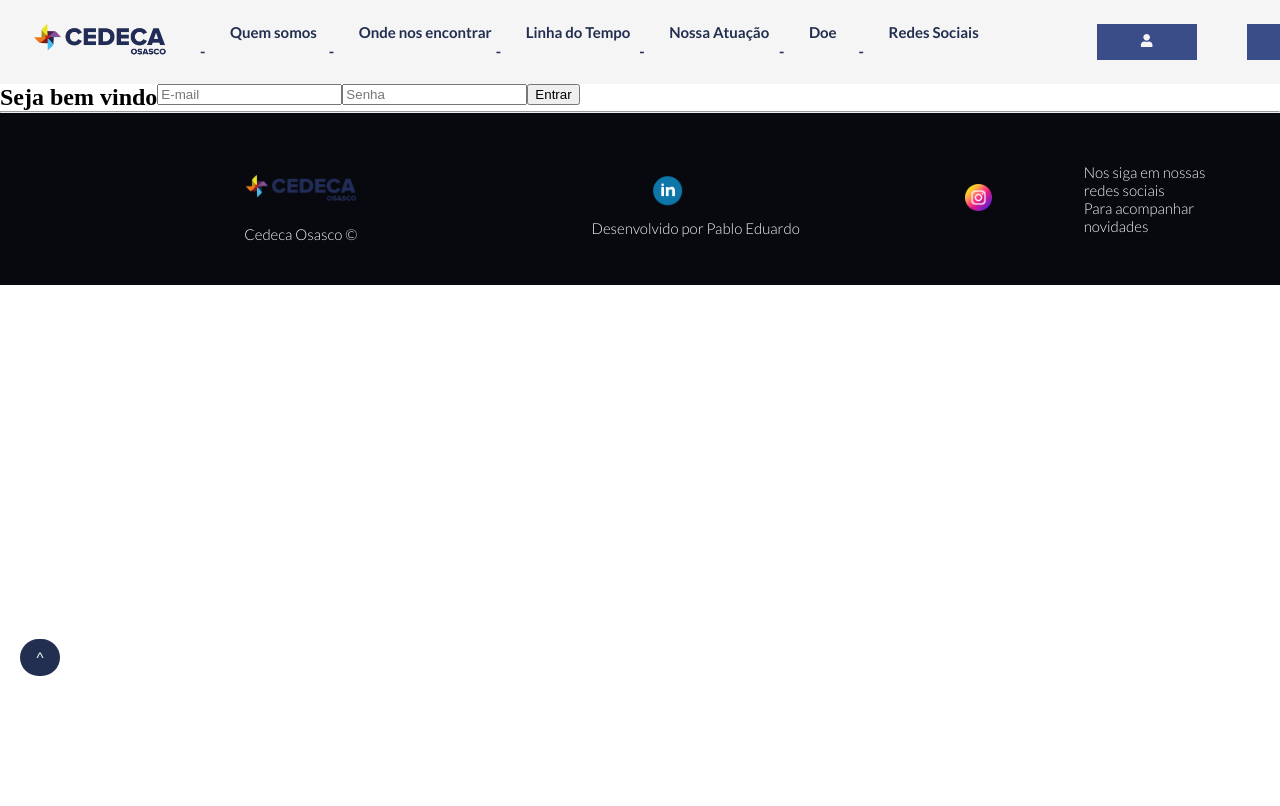
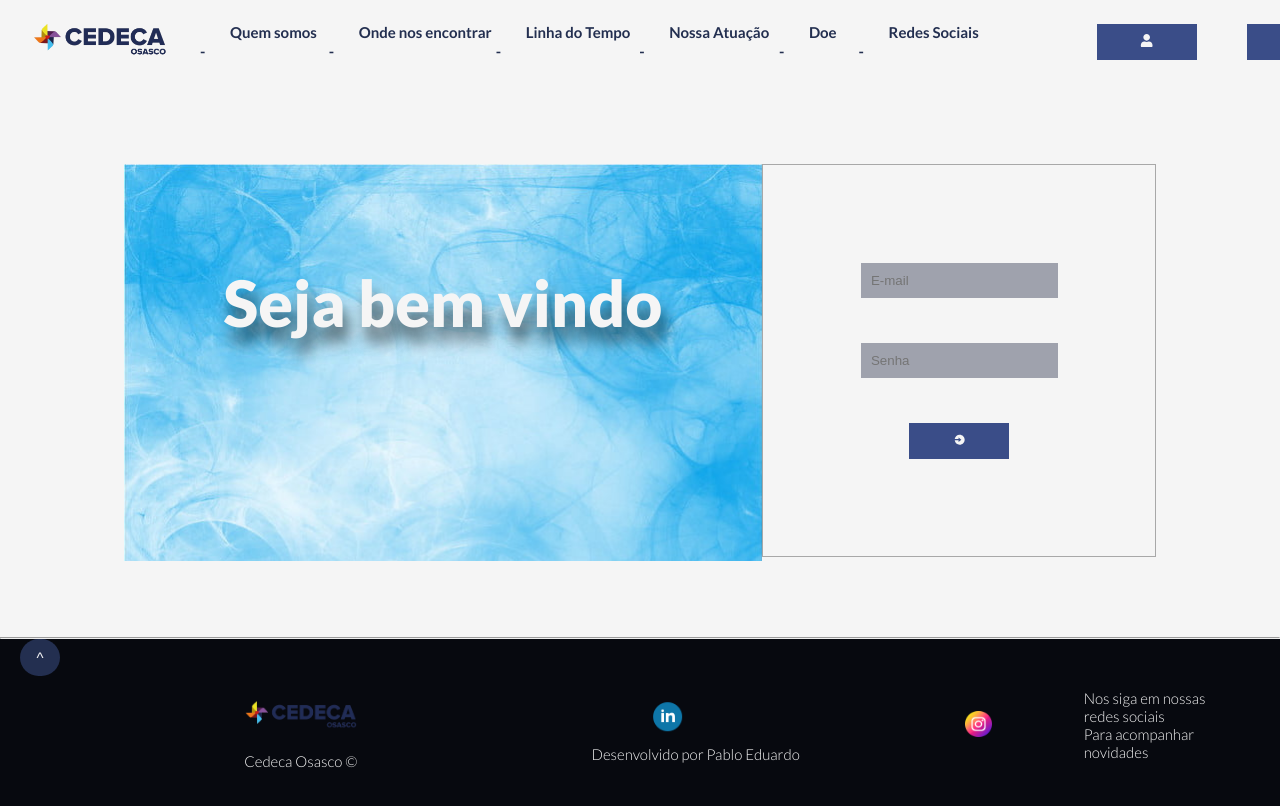
Before and after one commit to devPabloEdu/Projeto-Cedeca-Osasco, a React (Create React App) app in the folder FrontEnd/: page /Login in a window 1280 px wide. Shown: the top 806 px of the page. Built offline with nearby package versions, Linux system fonts and the light colour scheme.

Commit message:
tela de login funcionando

```diff
--- a/FrontEnd/src/Login/Login.tsx
+++ b/FrontEnd/src/Login/Login.tsx
@@ -1,5 +1,6 @@
 import React, { useState } from 'react';
 import { loginUser } from '../Api.tsx'; // Importando função centralizada
+import { BiSolidLogInCircle } from "react-icons/bi";
 
 const Login = ({ setToken }) => {
   const [email, setEmail] = useState('');
@@ -20,23 +21,32 @@
 
   return (
     <div className='LoginBox'>
+      <div>
       <h2>Seja bem vindo</h2>
+      </div>
+
+      <div className='inputsbox'>
         <form onSubmit={handleLogin}>
+          <div>
             <input
               type="email"
               placeholder="E-mail"
               value={email}
               onChange={(e) => setEmail(e.target.value)}
             />
+          </div>
+          <div>
             <input
               type="password"
               placeholder="Senha"
               value={password}
               onChange={(e) => setPassword(e.target.value)}
             />
-        <button type="submit">Entrar</button>
+          </div>
+          <div className='buttonlogin'><button type="submit"><BiSolidLogInCircle /></button></div>
         </form>
         {error && <p>{error}</p>}
+      </div>
     </div>
   );
 };
--- a/FrontEnd/src/Styles/login.css
+++ b/FrontEnd/src/Styles/login.css
@@ -1,4 +1,48 @@
 @charset "UTF-8";
+@import url('https://fonts.googleapis.com/css2?family=Bebas+Neue&family=Dancing+Script:wght@400..700&family=Kanit:ital,wght@0,100;0,200;0,300;0,400;0,500;0,600;0,700;0,800;0,900;1,100;1,200;1,300;1,400;1,500;1,600;1,700;1,800;1,900&family=Lato:ital,wght@0,100;0,300;0,400;0,700;0,900;1,100;1,300;1,400;1,700;1,900&family=Roboto+Mono:ital,wght@0,100..700;1,100..700&family=Roboto:ital,wght@0,100;0,300;0,400;0,500;0,700;0,900;1,100;1,300;1,400;1,500;1,700;1,900&display=swap');
+
 .LoginBox{
     display: flex;
+    padding: 80px;
+    text-align: center;
+    justify-content: center;
+    background-color: whitesmoke;
 }
+.LoginBox h2{
+    background-image: url("../Assets/fundoazul.jpg");
+    justify-content: center;
+    text-align: center;
+    color: whitesmoke;
+    text-shadow: rgba(0, 0, 0, 0.616) 5px 15px 15px;
+    height:50%;
+    font-size: 4em;
+    padding: 100px;
+    font-family: "Lato", sans-serif;
+    font-weight: 800;
+}
+.inputsbox{
+    padding: 75px;
+    border: solid rgba(0, 0, 0, 0.315) 1px;
+    background-color: whitesmoke
+}
+.inputsbox div{
+    padding: 22.5px;
+}
+.buttonlogin button{
+    background-color: #3a4d88;
+    color: whitesmoke;
+    border: none;
+    width: 100px;
+    padding: 10px;
+    cursor: pointer;
+}
+.buttonlogin button:hover{
+    background-color: #1f2946;
+    transition:  linear 0.2s;
+}
+.inputsbox input{
+    padding: 10px;
+    background-color: #21294467;
+    color: white;
+    border: none;
+}
```
Also changed, not shown: FrontEnd/src/Assets/fundoazul.jpg (added). Lines whose indentation alone changed are shown as unchanged.
